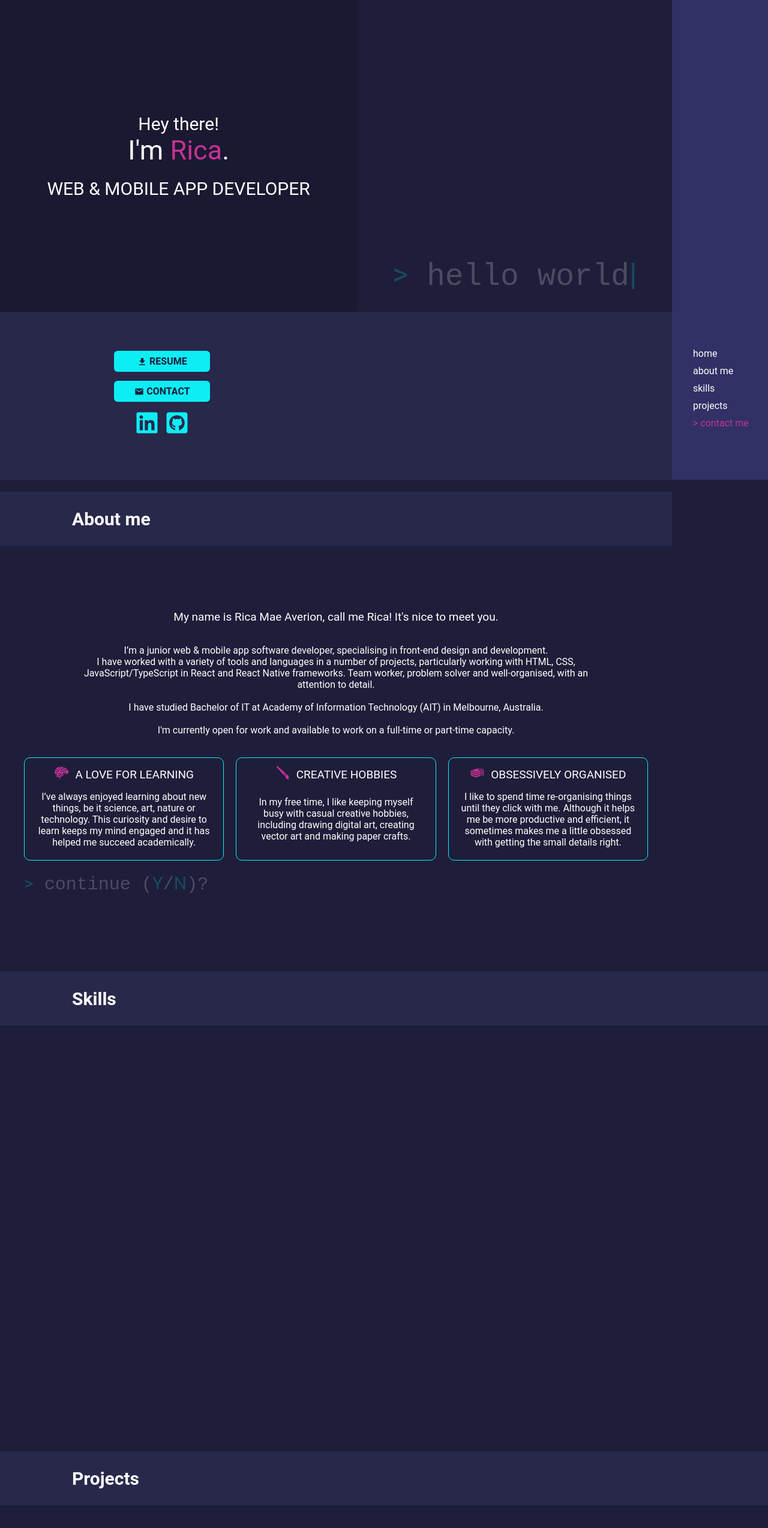
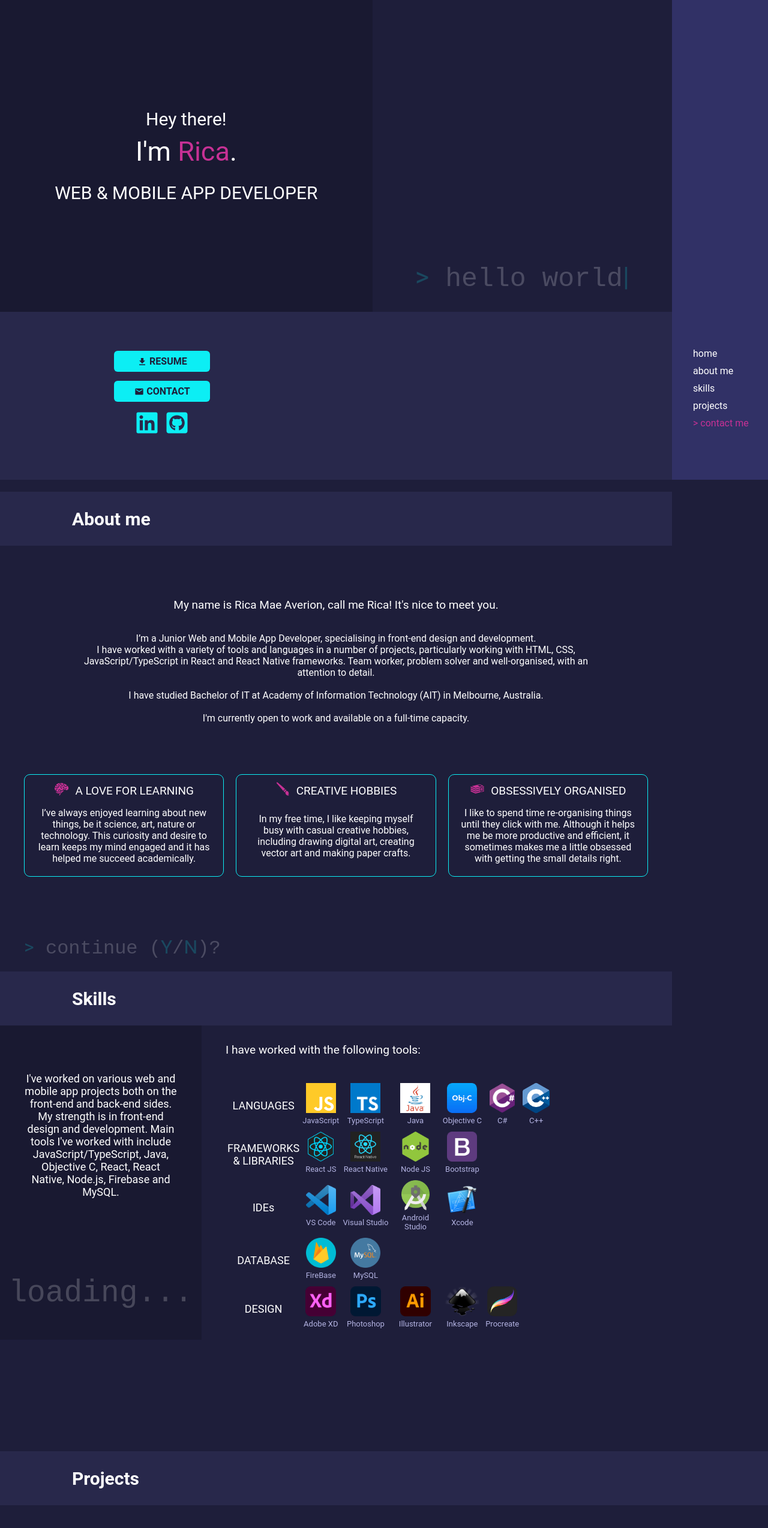
Before and after one commit to Rica02/PersonalPortfolio-v2, a React (Create React App) app: page / in a window 1280 px wide. Shown: the top 2548 px of the page at 60% size. Built offline with nearby package versions, Linux system fonts and the light colour scheme.

Commit message:
update home and about me styling

```diff
--- a/src/components/Content.js
+++ b/src/components/Content.js
@@ -47,7 +47,7 @@ import bookwormThumb from "../assets/projects/bookwormden-thumb.png";
 export const AboutMeContent = {
   Name: "My name is Rica Mae Averion, call me Rica! It's nice to meet you.",
   Intro:
-    "I’m a junior web & mobile app software developer, specialising in front-end design and development.\nI have worked with a variety of tools and languages in a number of projects, particularly working with HTML, CSS, JavaScript/TypeScript in React and React Native frameworks. Team worker, problem solver and well-organised, with an attention to detail.\n\nI have studied Bachelor of IT at Academy of Information Technology (AIT) in Melbourne, Australia.\n\nI'm currently open for work and available to work on a full-time or part-time capacity.",
+    "I’m a Junior Web and Mobile App Developer, specialising in front-end design and development.\nI have worked with a variety of tools and languages in a number of projects, particularly working with HTML, CSS, JavaScript/TypeScript in React and React Native frameworks. Team worker, problem solver and well-organised, with an attention to detail.\n\nI have studied Bachelor of IT at Academy of Information Technology (AIT) in Melbourne, Australia.\n\nI'm currently open to work and available on a full-time capacity.",
 
   CardContent: [
     {
@@ -70,7 +70,7 @@ export const AboutMeContent = {
 
 export const SkillsContent = {
   SkillDesc:
-    "As a junior web and mobile app developer, I have worked with both back-end and front-end, with a preference to front-end design and development. I'm familiar with various frameworks and libraries, recently working mostly with React and Node.js with JavaScript.\n\n I am open for work and internship opportunities.",
+    "I've worked on various web and mobile app projects both on the front-end and back-end sides. My strength is in front-end design and development. Main tools I've worked with include JavaScript/TypeScript, Java, Objective C, React, React Native, Node.js, Firebase and MySQL.",
   Section: [
     {
       header: "LANGUAGES",
--- a/src/components/GlobalStyle.js
+++ b/src/components/GlobalStyle.js
@@ -26,10 +26,17 @@ export const GlobalStyles = createGlobalStyle`
     h1 {
       margin: 0;
       font-size: ${FontSizes.headerBig};
+    }
 
-      @media screen and (max-width: 576px) {
+    @media screen and (max-width: 768px) {
+      height: 60px;
+      justify-content: center;
+      padding: 0;
+
+      h1 {
         font-size: ${FontSizes.headerSml};
       }
+
     }
   }
 
--- a/src/pages/AboutMe/AboutMe.style.js
+++ b/src/pages/AboutMe/AboutMe.style.js
@@ -6,12 +6,20 @@ export const MainBodyContainer = styled.div`
   flex-direction: column;
   flex: 1;
   align-items: center;
-  justify-content: center;
+  justify-content: space-between;
   padding: 20px 40px;
 
-  @media screen and (max-width: 576px) {
+  @media screen and (max-width: 768px) {
     padding: 20px;
   }
+`;
+
+export const UpperContainer = styled.div`
+  display: flex;
+  flex: 1;
+  justify-content: space-evenly;
+  align-items: center;
+  flex-direction: column;
 `;
 
 export const IntroContainer = styled.div`
@@ -28,19 +36,16 @@ export const IntroContainer = styled.div`
   }
 `;
 
-export const LowerContainer = styled.div`
-  display: flex;
-  flex-direction: column;
-  margin-top: 20px;
-`;
-
 export const CardsContainer = styled.div`
   display: flex;
+  margin-top: 20px;
   gap: 20px;
   max-width: 1200px;
+  margin-bottom: 50px;
 
   @media screen and (max-width: 768px) {
     flex-direction: column;
+    margin: 20px 20px;
   }
 `;
 
@@ -89,17 +94,22 @@ export const CardDescription = styled.div`
 `;
 
 export const BgTextContainer = styled.div`
-  margin: 20px 0 40px 0;
+  display: flex;
+  justify-self: flex-end;
+  width: 100%;
+  max-width: 1200px;
 
   p {
-    font-size: ${FontSizes.headerBig};
+    font-size: 2.5vw;
     margin: 0;
   }
 
   @media screen and (max-width: 768px) {
+    justify-content: center;
+
     p {
       font-size: ${FontSizes.headerSml};
-      text-align: center;
+      margin: 10px 0;
     }
   }
 `;
--- a/src/pages/AboutMe/index.js
+++ b/src/pages/AboutMe/index.js
@@ -6,9 +6,9 @@ import {
   Card,
   CardDescription,
   CardTitle,
-  LowerContainer,
   BgTextContainer,
   CardsContainer,
+  UpperContainer,
 } from "./AboutMe.style";
 import { AboutMeContent } from "../../components/Content";
 
@@ -16,7 +16,7 @@ const AboutMe = () => {
   const aboutMeRef = useNav("aboutme");
 
   // Returns the 3 cards in About Me page
-  function HobbyCards() {
+  function Cards() {
     return (
       <>
         {AboutMeContent.CardContent.map((card, index) => (
@@ -41,14 +41,15 @@ const AboutMe = () => {
           <h1>About me</h1>
         </header>
         <MainBodyContainer>
+          <UpperContainer>
             <IntroContainer>
               <p className="aboutMeName">{AboutMeContent.Name}</p>
               <p>{AboutMeContent.Intro}</p>
             </IntroContainer>
-          <LowerContainer>
             <CardsContainer>
-              <HobbyCards />
+              <Cards />
             </CardsContainer>
+          </UpperContainer>
           <BgTextContainer>
             <p className="txtFaded">
               <span className="txtHighlightSecondary">&gt;</span> continue (
@@ -56,7 +57,6 @@ const AboutMe = () => {
               <span className="txtHighlightSecondary">N</span>)?
             </p>
           </BgTextContainer>
-          </LowerContainer>
         </MainBodyContainer>
       </div>
     </section>
--- a/src/pages/Home/Home.style.js
+++ b/src/pages/Home/Home.style.js
@@ -1,15 +1,13 @@
 import styled from "styled-components";
+import { FontSizes } from "../../components/Theme";
 
 export const Container = styled.div`
   display: flex;
-  flex-direction: column;
-  margin-right: 160px;
   height: 100vh;
   margin-bottom: 20px;
 
   @media screen and (max-width: 900px) {
-    margin: 0;
-    margin-bottom: 10px;
+    margin: 0 0 20px 0;
   }
 `;
 
@@ -17,8 +15,6 @@ export const MainBodyContainer = styled.div`
   display: grid;
   grid-template-columns: auto auto;
   grid-template-rows: 65% 35%;
-  justify-content: stretch;
-  height: 100%;
   width: 100%;
 
   @media screen and (max-width: 900px) {
@@ -39,7 +35,7 @@ export const IntroContainer = styled.div`
   h1 {
     text-align: center;
     font-weight: normal;
-    margin: 0 0 20px 0;
+    margin: 10px 0 25px 0;
   }
 
   p {
@@ -48,11 +44,28 @@ export const IntroContainer = styled.div`
     margin: 0;
   }
 
-  @media screen and (max-width: 900px) {
-    margin: 0;
+  .helloWorldSml {
+    display: none;
   }
+
   @media screen and (max-width: 768px) {
     grid-area: 1 / 1 / 1 / 2;
+    display: flex;
+    position: relative;
+
+    h1 {
+      font-size: 40px;
+    }
+
+    p {
+      font-size: ${FontSizes.subheaderBig};
+    }
+
+    .helloWorldSml {
+      display: flex;
+      position: absolute;
+      bottom: 15px;
+    }
   }
 `;
 
@@ -61,10 +74,15 @@ export const BackgroundContainer = styled.div`
   display: flex;
   justify-content: center;
   align-items: flex-end;
+  padding-right: 160px;
 
   p {
-    font-size: 4vw;
+    font-size: 3.5vw;
     margin: 30px;
+  }
+
+  @media screen and (max-width: 900px) {
+    padding: 0;
   }
 
   @media screen and (max-width: 768px) {
@@ -80,9 +98,11 @@ export const BottomContainer = styled.div`
   justify-content: center;
   align-items: flex-start;
   min-height: 200px;
+  padding-right: 160px;
 
   @media screen and (max-width: 900px) {
     align-items: center;
+    padding: 0;
   }
 `;
 
--- a/src/pages/Home/index.js
+++ b/src/pages/Home/index.js
@@ -18,6 +18,17 @@ import resumeFile from "../../assets/resume.pdf";
 const Home = () => {
   const homeRef = useNav("home");
 
+  const HelloWorld = () => {
+    return (
+      <p className="txtFaded">
+        <span className="txtHighlightSecondary">&gt;</span> hello world
+        <span id="cursor" className="txtHighlightSecondary">
+          |
+        </span>
+      </p>
+    );
+  };
+
   return (
     <section id="home" ref={homeRef}>
       <Container>
@@ -28,14 +39,12 @@ const Home = () => {
               I'm <span className="txtHighlightMain">Rica</span>.
             </h1>
             <p>WEB & MOBILE APP DEVELOPER</p>
+            <div className="helloWorldSml">
+              <HelloWorld />
+            </div>
           </IntroContainer>
           <BackgroundContainer>
-            <p className="txtFaded">
-              <span className="txtHighlightSecondary">&gt;</span> hello world
-              <span id="cursor" className="txtHighlightSecondary">
-                |
-              </span>
-            </p>
+            <HelloWorld />
           </BackgroundContainer>
           <BottomContainer>
             <ButtonsContainer>
--- a/src/pages/Skills/Skills.style.js
+++ b/src/pages/Skills/Skills.style.js
@@ -0,0 +1,162 @@
+import styled from "styled-components";
+
+export const Container = styled.div`
+  display: flex;
+  flex-direction: column;
+  height: 100vh;
+`;
+
+export const MainBodyContainer = styled.div`
+  display: grid;
+  grid-template-columns: 35% auto;
+  grid-template-rows: auto 30%;
+  height: 100%;
+  margin-right: 160px;
+
+  @media screen and (max-width: 900px) {
+    grid-template-columns: 1fr;
+    grid-template-rows: repeat(2, auto);
+    margin: 0;
+  }
+`;
+
+export const UpperLeft = styled.div`
+  grid-area: 1 / 1 / 2 / 2;
+  background-color: ${({ theme }) => theme.bgDarker};
+  display: flex;
+  text-align: center;
+  justify-content: center;
+  align-items: center;
+  padding: 40px;
+  white-space: pre-wrap;
+  overflow: hidden;
+
+  p {
+    font-size: large;
+    max-width: 450px;
+  }
+
+  @media screen and (max-width: 900px) {
+    grid-area: 1 / 1 / 2 / 2;
+    padding: 10px 30px;
+    height: auto;
+  }
+  @media screen and (max-width: 768px) {
+    grid-area: 1 / 1 / 2 / 2;
+
+    p {
+      font-size: small;
+    }
+  }
+`;
+
+export const LowerLeft = styled.div`
+  grid-area: 2 / 1 / 3 / 2;
+  display: flex;
+  background-color: ${({ theme }) => theme.bgDarker};
+  justify-content: center;
+  align-items: center;
+
+  p {
+    font-size: 4vw;
+  }
+
+  @media screen and (max-width: 900px) {
+    display: none;
+  }
+`;
+
+export const RightContainer = styled.div`
+  background-color: ${({ theme }) => theme.bgBase};
+  grid-area: 1 / 2 / 3 / 3;
+  display: flex;
+  flex-direction: column;
+  justify-content: center;
+  height: 100%;
+  padding: 10px 40px;
+  overflow: hidden;
+
+  p {
+    font-size: larger;
+    margin-bottom: 40px;
+  }
+
+  @media screen and (max-width: 900px) {
+    grid-area: 2 / 1 / 3 / 2;
+    height: 100%;
+
+    p {
+      font-size: medium;
+      text-align: center;
+      margin-bottom: 15px;
+    }
+  }
+  @media screen and (max-width: 768px) {
+    grid-area: 2 / 1 / 3 / 2;
+
+    p {
+      font-size: small;
+    }
+  }
+`;
+
+export const TableContainer = styled.div`
+  justify-content: center;
+  overflow: auto;
+
+  ::-webkit-scrollbar {
+    -webkit-appearance: none;
+    width: 10px;
+  }
+
+  ::-webkit-scrollbar-corner {
+    background: rgba(0, 0, 0, 0);
+  }
+
+  ::-webkit-scrollbar-thumb {
+    border-radius: 5px;
+    background-color: rgba(0, 0, 0, 0.5);
+  }
+`;
+
+export const TableHeader = styled.th`
+  width: 20%;
+  font-size: large;
+  font-weight: 400;
+
+  @media screen and (max-width: 900px) {
+    font-size: small;
+  }
+`;
+
+export const ToolCell = styled.td`
+  display: flex;
+  flex-direction: column;
+  justify-content: center;
+  max-width: 80px;
+
+  img {
+    height: 50px;
+    object-fit: contain;
+  }
+  p {
+    font-size: small;
+    text-align: center;
+    margin: 5px 0;
+    color: ${({ theme }) => theme.txtSecondary};
+  }
+  .system {
+    font-size: large;
+    color: ${({ theme }) => theme.highlightSecondary};
+  }
+
+  @media screen and (max-width: 900px) {
+    img {
+      height: 40px;
+      object-fit: contain;
+    }
+    p {
+      font-size: x-small;
+    }
+  }
+`;
--- a/src/pages/Skills/index.js
+++ b/src/pages/Skills/index.js
@@ -1,14 +1,65 @@
 import React from "react";
 import { useNav } from "../../hooks/useNav";
+import {
+  MainBodyContainer,
+  LowerLeft,
+  RightContainer,
+  UpperLeft,
+  Container,
+  TableContainer,
+  ToolCell,
+  TableHeader,
+} from "./Skills.style";
+import { SkillsContent } from "../../components/Content";
 
 const Skills = () => {
   const skillsRef = useNav("skills");
 
+  function Row() {
+    return (
+      <>
+        <table>
+          {SkillsContent.Section.map((section, index) => (
+            <tr key={index}>
+              <TableHeader>{section.header}</TableHeader>
+              {section.tools.map((tool, index) => (
+                <td key={index}>
+                  <ToolCell>
+                    <img src={tool.img} />
+                    <p>{tool.desc}</p>
+                  </ToolCell>
+                </td>
+              ))}
+            </tr>
+          ))}
+        </table>
+      </>
+    );
+  }
+
   return (
     <section id="skills" ref={skillsRef}>
-      <header>
-        <h1>Skills</h1>
-      </header>
+      <div className="container">
+        <header>
+          <h1>Skills</h1>
+        </header>
+        <MainBodyContainer>
+          <UpperLeft>
+            <p>{SkillsContent.SkillDesc}</p>
+          </UpperLeft>
+          <LowerLeft>
+            <p className="txtFaded">loading...</p>
+          </LowerLeft>
+          <RightContainer>
+            <div>
+              <p>I have worked with the following tools:</p>
+              <TableContainer>
+                <Row />
+              </TableContainer>
+            </div>
+          </RightContainer>
+        </MainBodyContainer>
+      </div>
     </section>
   );
 };
```
Also changed, not shown: src/App.js (+16 -0 lines). Lines whose indentation alone changed are shown as unchanged.
